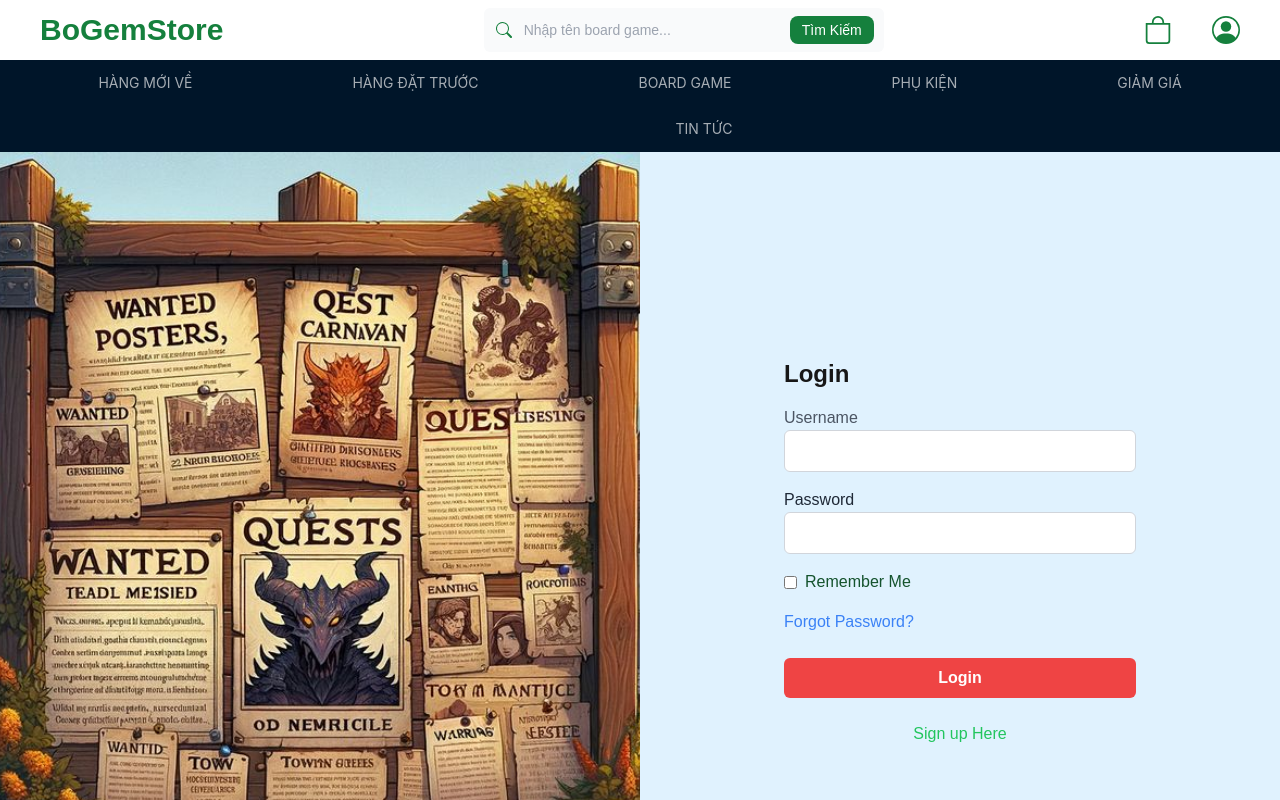
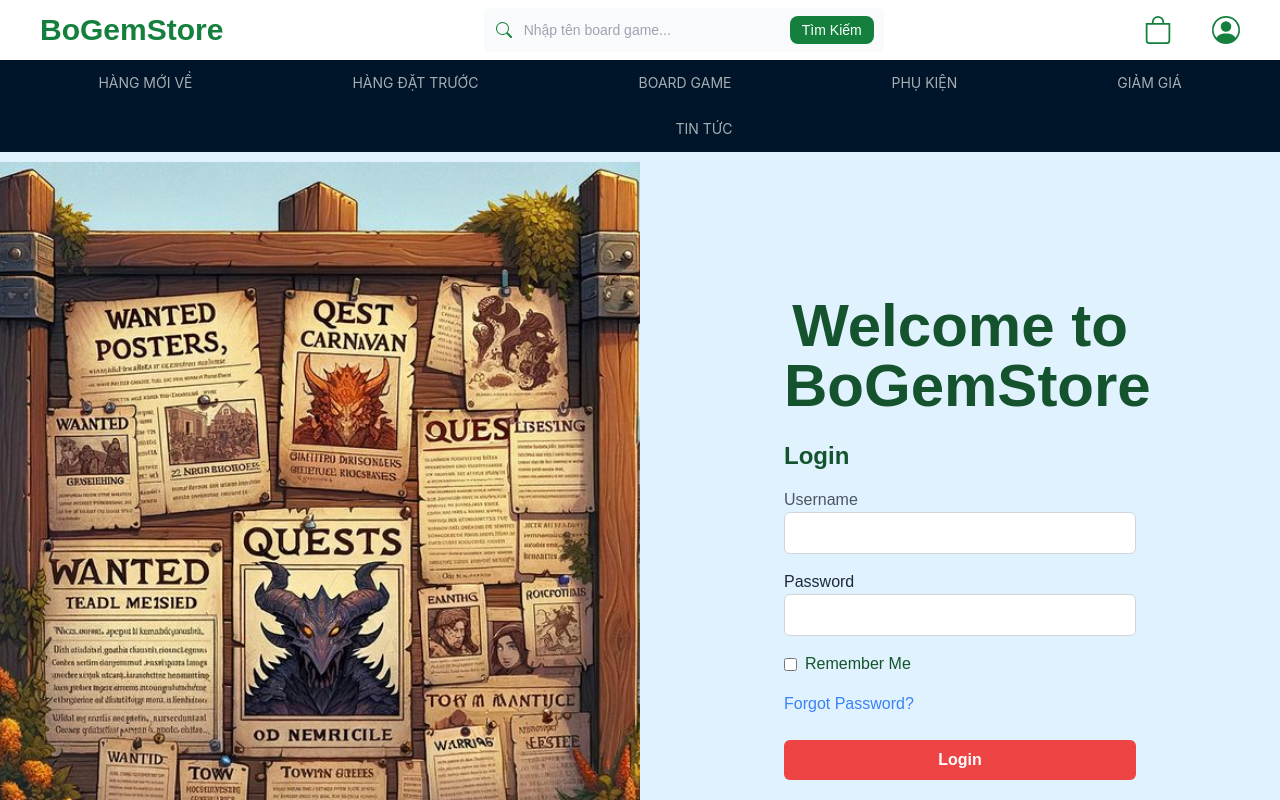
Before and after one commit to motngaynanglen/bgame-fe, a Next.js app: page /login in a window 1280 px wide. Shown: the top 800 px of the page. Built offline with nearby package versions, Linux system fonts and the light colour scheme.

Commit message:
update_login_ui

```diff
--- a/src/app/(overview)/layout.tsx
+++ b/src/app/(overview)/layout.tsx
@@ -1,5 +1,6 @@
-import Footer from "@/components/Footer/Footer";
-import Header from "@/components/Header/Header";
+
+import Footer from "@/src/components/Footer/Footer";
+import Header from "@/src/components/Header/Header";
 import React from "react";
 
 export default function layout({ children }: { children: React.ReactNode }) {
--- a/src/app/(overview)/login/page.tsx
+++ b/src/app/(overview)/login/page.tsx
@@ -11,10 +11,15 @@ export default function login() {
         />
       </div>
       <div className="lg:p-36 md:p-52 sm:20 p-8 w-full lg:w-1/2">
-        <h1 className="text-2xl font-semibold mb-4">Login</h1>
+        <div className="mb-6 text-6xl text-green-900 font-semibold text-center">
+          Welcome to BoGemStore
+        </div>
+        <h1 className="text-2xl font-semibold mb-4 text-green-900">Login</h1>
         <form action="#" method="POST">
           <div className="mb-4 bg-sky-100">
-            <label htmlFor="username" className="block text-gray-600">Username</label>
+            <label htmlFor="username" className="block text-gray-600">
+              Username
+            </label>
             <input
               type="text"
               id="username"
@@ -40,7 +45,9 @@ export default function login() {
               name="remember"
               className="text-red-500"
             />
-            <label htmlFor="remember" className="text-green-900 ml-2">Remember Me</label>
+            <label htmlFor="remember" className="text-green-900 ml-2">
+              Remember Me
+            </label>
           </div>
           <div className="mb-6 text-blue-500">
             <a href="#" className="hover:underline">
--- a/src/app/(overview)/page.tsx
+++ b/src/app/(overview)/page.tsx
@@ -1,7 +1,16 @@
-import React from 'react'
+import Banner from "@/src/components/Banner/Banner";
+import Footer from "@/src/components/Footer/Footer";
+import Header from "@/src/components/Header/Header";
+import HotDeal from "@/src/components/Products/HotDeal";
+import React from "react";
 
 export default function Home() {
   return (
-    <div>home</div>
-  )
+    <div>
+      <main className="md:container md:mx-auto pt-5 ">
+        <Banner />
+        <HotDeal />
+      </main>
+    </div>
+  );
 }
--- a/src/app/page.tsx
+++ /dev/null
@@ -1,24 +0,0 @@
-"use client";
-import Banner from "@/components/Banner/Banner";
-import Footer from "@/components/Footer/Footer";
-import Header from "@/components/Header/Header";
-import HotDeal from "@/components/Products/HotDeal";
-
-export default function Home() {
-
-
-  return (
-    <>
-      <header>
-        <Header />
-      </header>
-      <main className="md:container md:mx-auto pt-5 ">
-        <Banner />
-        <HotDeal />
-      </main>
-      <footer className="bg-white rounded-lg shadow ">
-        <Footer />
-      </footer>
-    </>
-  );
-}
--- a/src/components/Header/Header.tsx
+++ b/src/components/Header/Header.tsx
@@ -1,6 +1,7 @@
 "use client";
 import type { MenuProps } from "antd";
 import { Menu } from "antd";
+import Link from "next/link";
 import { BsBag, BsPersonCircle, BsSearch } from "react-icons/bs";
 
 type MenuItem = Required<MenuProps>["items"][number];
@@ -54,8 +55,10 @@ export default function Header() {
   return (
     <div>
       <div className="bg-white flex flex-wrap justify-between items-center px-4 sm:px-10 py-2">
-        <div className="text-3xl text-green-700 basis-2 font-bold">
-          BoGemStore
+        <div className="text-3xl text-green-700 basis-2 font-bold hover: text-green-500">
+          <Link href="/">
+            BoGemStore
+          </Link>
         </div>
 
         <form className="basis-full sm:basis-1/3 h-auto mt-2 sm:mt-0">
@@ -81,10 +84,12 @@ export default function Header() {
 
         <div className="flex justify-items-center space-x-6 sm:space-x-6 lg:space-x-10">
           <BsBag className="size-7 fill-green-700" />
-          <BsPersonCircle
-            className="size-7
+          <Link href="/login">
+            <BsPersonCircle
+              className="size-7
            fill-green-700"
-          />
+            />
+          </Link>
         </div>
       </div>
       <Menu
```
